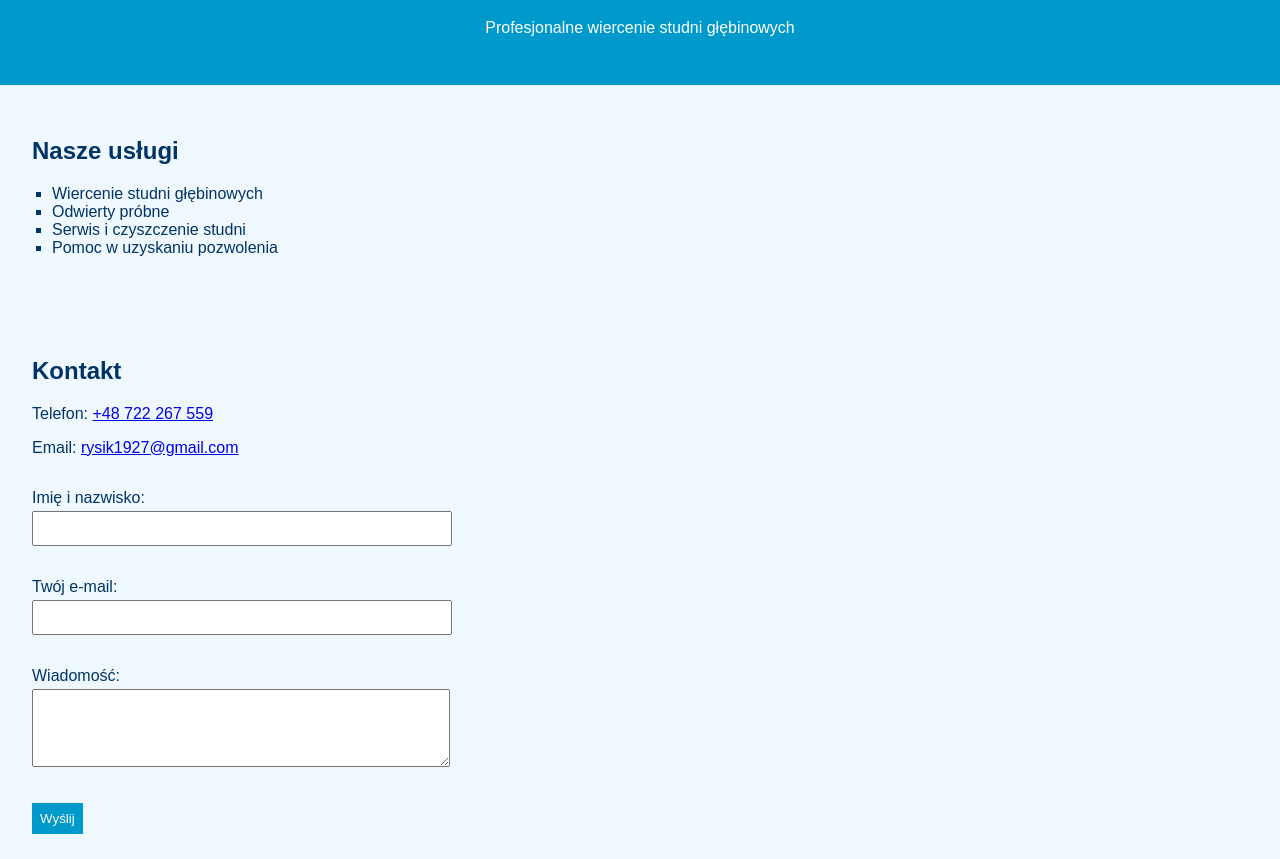
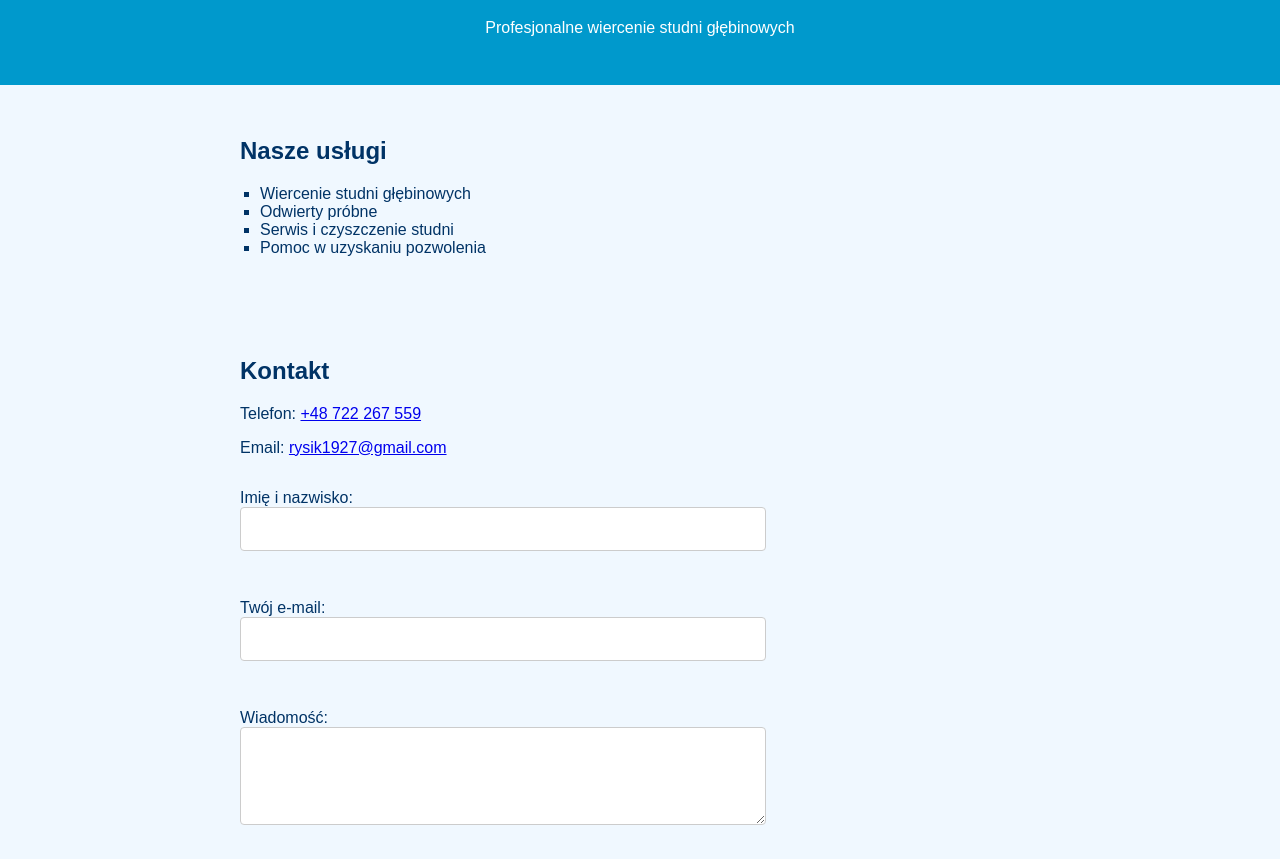
Before and after one commit to rysik1927/wizytowka-studnie-2, a plain HTML site: page index.html in a window 1280 px wide. Shown: the part 93-952 px from the top of the page. Drawn offline with Linux system fonts and the light colour scheme.

Commit message:
Update style.css

```diff
--- a/style.css
+++ b/style.css
@@ -15,6 +15,8 @@ header {
 
 .services, .contact {
   padding: 2rem;
+  max-width: 800px;
+  margin: auto;
 }
 
 .services ul {
@@ -25,25 +27,28 @@ header {
 form {
   display: flex;
   flex-direction: column;
-  max-width: 400px;
+  gap: 1rem;
+  max-width: 500px;
+  margin-top: 1rem;
 }
 
-form label {
-  margin-bottom: 1rem;
-}
-
-input, textarea {
+form input, form textarea {
   width: 100%;
-  padding: 0.5rem;
-  margin-top: 0.25rem;
+  padding: 0.75rem;
+  border: 1px solid #ccc;
+  border-radius: 4px;
+  font-size: 1rem;
 }
 
 button {
   background: #0099cc;
   color: white;
-  padding: 0.5rem;
+  padding: 0.75rem;
+  font-size: 1rem;
   border: none;
+  border-radius: 4px;
   cursor: pointer;
+  transition: background 0.3s;
 }
 
 button:hover {
@@ -55,4 +60,5 @@ footer {
   padding: 1rem;
   background: #003366;
   color: white;
+  margin-top: 2rem;
 }
```
